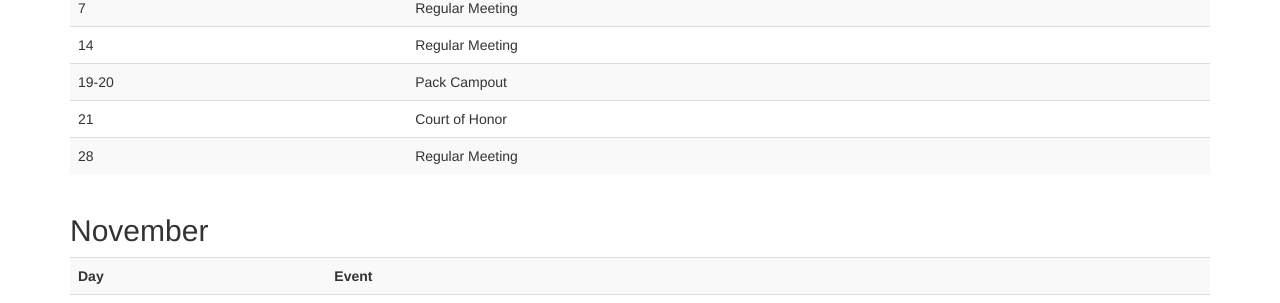
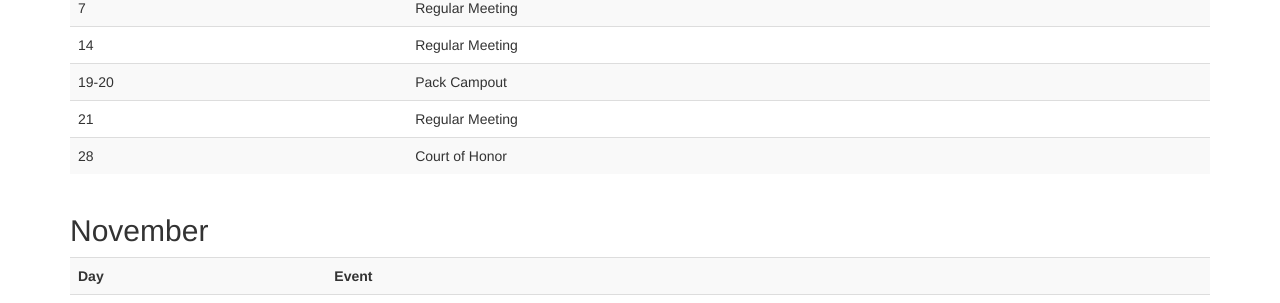
Before and after one commit to akparekh/bsatroop86.github.io, a Jekyll site: the page built from calendar.html, in a window 1280 px wide and 900 px high, scrolled down 685 px. Shown: the part 149-452 px from the top of the window. Built offline with Jekyll 4.4.1, drawn with Linux system fonts in a browser that asks for light colours; nearby versions of some CDN libraries.

```diff
--- a/_data/calendar.json
+++ b/_data/calendar.json
@@ -52,11 +52,11 @@
           },
           {
             "day": "21",
-            "event": "Court of Honor"
+            "event": "Regular Meeting"
           },
           {
             "day": "28",
-            "event": "Regular Meeting"
+            "event": "Court of Honor"
           }
         ]
       },
```
